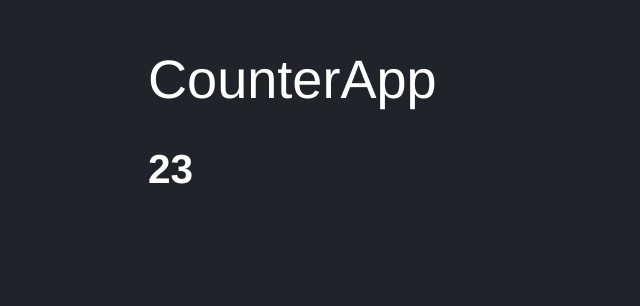
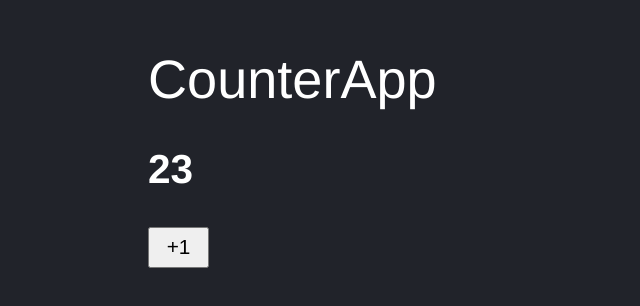
Before and after one commit to ewa1do/React-Course, a React app in the folder 03-counter-app/: page / in a window 1280 px wide. Shown: the part 136-442 px from the top of the page, without its empty margins (0-640 px from the left). Built offline with nearby package versions, Linux system fonts and the light colour scheme; the HTML template or start-up script is replaced by a standard one.

Commit message:
evento click

```diff
--- a/03-counter-app/src/CounterApp.jsx
+++ b/03-counter-app/src/CounterApp.jsx
@@ -2,10 +2,15 @@ import React from 'react';
 import PropTypes from 'prop-types';
 
 const CounterApp = ({ value }) => {
+  // handleAdd
+  const handleAdd = () => console.log('+1');
+
   return (
     <>
       <h1> CounterApp </h1>
       <h2> {value} </h2>
+
+      <button onClick={handleAdd}>+1</button>
     </>
   );
 };
--- a/03-counter-app/src/main.css
+++ b/03-counter-app/src/main.css
@@ -10,3 +10,9 @@ body {
 h1 {
   font-weight: 400;
 }
+
+button {
+  padding: 0.3em 0.8em;
+  font-size: 1rem;
+  margin-right: 10px;
+}
```
